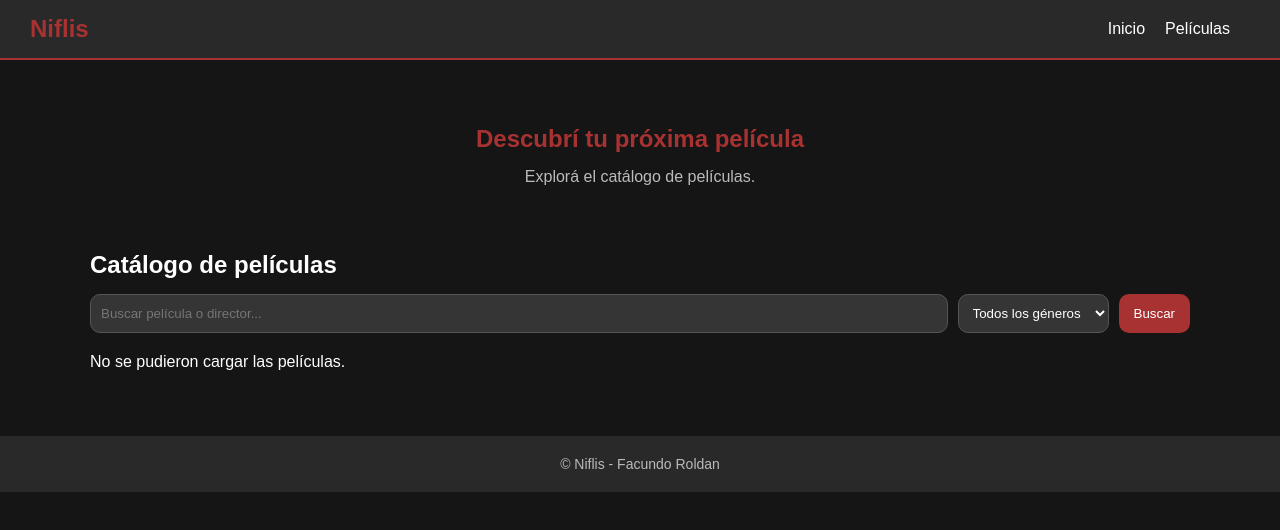
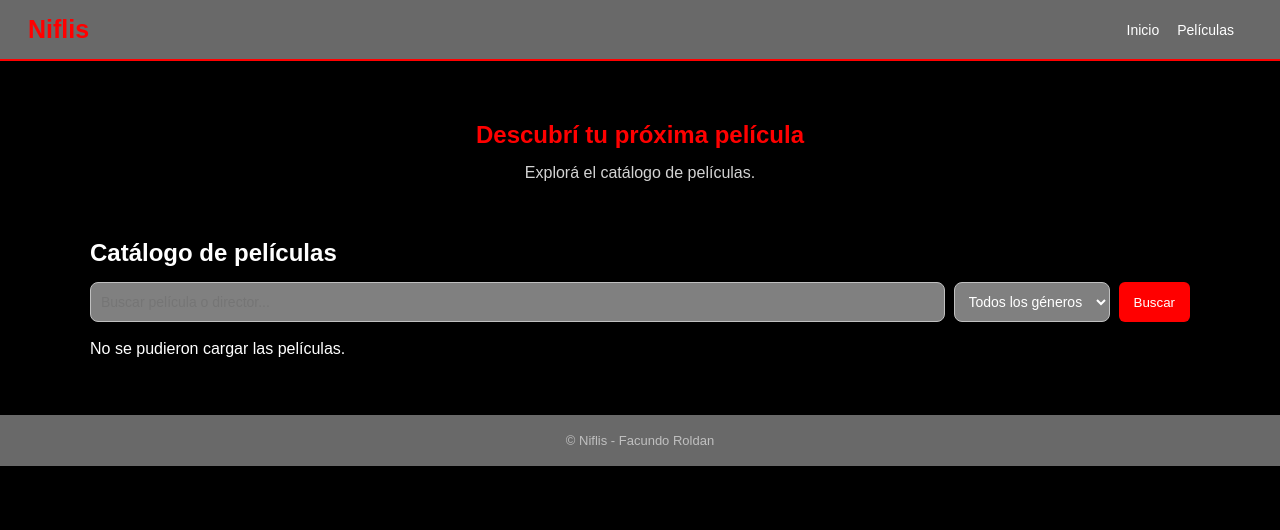
Before and after one commit to Facundoroldan335/Proyectofinal, a plain HTML site: page frontend/Principal/index.html in a window 1280 px wide. Drawn offline with Linux system fonts and the light colour scheme; no server answers.

Commit message:
Arreglos de frontend

```diff
--- a/frontend/Pelicula/style.css
+++ b/frontend/Pelicula/style.css
@@ -1,3 +1,5 @@
+/* estilos de la pelicula */
+
 * {
     margin: 0;
     padding: 0;
@@ -5,32 +7,35 @@
 }
 
 body {
-    background: #151515;
-    color: #FFFFFF;
+    background: black;
+    color: white;
     font-family: Arial, sans-serif;
 }
+
+/* barra de arriba */
 
 header {
     display: flex;
     justify-content: space-between;
     align-items: center;
-    padding: 15px 30px;
-    background: #292929;
-    border-bottom: 2px solid #A83232;
+    padding: 15px 28px;
+    background: dimgray;
+    border-bottom: 2px solid red;
 }
 
 header h1 {
-    color: #A83232;
-    font-size: 24px;
+    color: red;
+    font-size: 25px;
 }
 
 header a {
-    color: #FFFFFF;
+    color: white;
+    font-size: 14px;
     text-decoration: none;
 }
 
 header a:hover {
-    color: #A83232;
+    color: red;
 }
 
 main {
@@ -47,82 +52,87 @@ input,
 select,
 textarea {
     padding: 10px;
-    background: #353535;
-    color: #FFFFFF;
-    border: 1px solid #555555;
-    border-radius: 10px;
+    background: gray;
+    color: white;
+    border: 1px solid silver;
+    border-radius: 8px;
     font-family: Arial, sans-serif;
+    font-size: 14px;
 }
 
 button {
-    padding: 11px;
-    background: #A83232;
-    color: #FFFFFF;
+    padding: 10px 15px;
+    background: red;
+    color: white;
     border: none;
-    border-radius: 10px;
+    border-radius: 6px;
     cursor: pointer;
 }
 
 button:hover {
-    background: #8D2929;
+    background: darkred;
 }
+
+/* datos de la pelicula */
 
 .informacion-pelicula {
     display: flex;
-    gap: 25px;
-    padding: 25px;
-    margin-bottom: 25px;
-    background: #292929;
-    border: 1px solid #444444;
+    gap: 22px;
+    padding: 22px;
+    margin-bottom: 22px;
+    background: dimgray;
+    border: 1px solid darkgray;
     border-radius: 10px;
 }
 
 .informacion-pelicula img {
     width: 250px;
-    height: 350px;
+    height: 340px;
     object-fit: cover;
     border-radius: 10px;
 }
 
 .detalles-pelicula h2 {
-    color: #A83232;
+    color: red;
 }
 
 .detalles-pelicula p {
-    margin-bottom: 10px;
-    color: #BBBBBB;
+    margin-bottom: 9px;
+    color: lightgray;
 }
 
 .detalles-pelicula strong {
-    color: #FFFFFF;
+    color: white;
 }
 
+/* formulario de reseña */
+
 .seccion-resenas {
-    margin-bottom: 25px;
+    margin-bottom: 22px;
 }
 
 .seccion-resenas h2 {
-    color: #A83232;
+    color: red;
 }
 
 #avisoRegistro {
-    padding: 20px;
-    background: #292929;
-    border: 1px solid #444444;
+    padding: 18px;
+    background: dimgray;
+    border: 1px solid darkgray;
     border-radius: 10px;
 }
 
 #avisoRegistro a {
-    color: #A83232;
+    color: red;
 }
 
 #formResena {
     display: flex;
     flex-direction: column;
-    gap: 15px;
-    padding: 25px;
-    background: #292929;
-    border: 1px solid #444444;
+    gap: 13px;
+    padding: 22px;
+    background: dimgray;
+    border: 1px solid darkgray;
     border-radius: 10px;
 }
 
@@ -133,43 +143,48 @@ button:hover {
 }
 
 label {
-    color: #BBBBBB;
+    color: lightgray;
     font-size: 14px;
 }
 
 textarea {
-    height: 90px;
+    height: 85px;
 }
 
+/* las reseñas */
+
 .lista-resenas {
-    padding: 25px;
-    background: #292929;
-    border: 1px solid #444444;
+    padding: 22px;
+    background: dimgray;
+    border: 1px solid darkgray;
     border-radius: 10px;
 }
 
 .resena {
-    margin-bottom: 12px;
-    padding: 15px;
-    background: #353535;
-    border-radius: 10px;
+    margin-bottom: 11px;
+    padding: 13px;
+    background: gray;
+    border-radius: 8px;
 }
 
 .resena h3 {
     margin-bottom: 5px;
-    color: #A83232;
+    color: red;
     font-size: 16px;
 }
 
 .resena p {
-    color: #BBBBBB;
+    color: lightgray;
+    font-size: 14px;
 }
 
+/* pie */
+
 footer {
-    margin-top: 40px;
-    padding: 20px;
-    background: #292929;
+    margin-top: 35px;
+    padding: 18px;
+    background: dimgray;
     text-align: center;
-    color: #BBBBBB;
-    font-size: 14px;
+    color: silver;
+    font-size: 13px;
 }
--- a/frontend/Principal/Editar/script.js
+++ b/frontend/Principal/Editar/script.js
@@ -7,6 +7,9 @@ let generosElegidos = [];
 async function cargarPelicula() {
     try {
         let respuesta = await fetch(API_URL + "/peliculas/");
+        if (!respuesta.ok) {
+            throw new Error("El servidor respondió " + respuesta.status);
+        }
         let peliculas = await respuesta.json();
 
         let pelicula = null;
@@ -40,6 +43,9 @@ async function cargarPelicula() {
 async function cargarGeneros() {
     try {
         let respuesta = await fetch(API_URL + "/genero/");
+        if (!respuesta.ok) {
+            throw new Error("El servidor respondió " + respuesta.status);
+        }
         let generos = await respuesta.json();
         let selector = document.getElementById("genero");
 
--- a/frontend/Principal/Editar/style.css
+++ b/frontend/Principal/Editar/style.css
@@ -1,3 +1,5 @@
+/* estilos de editar */
+
 * {
     margin: 0;
     padding: 0;
@@ -5,100 +7,129 @@
 }
 
 body {
-    background: #151515;
-    color: #FFFFFF;
+    background: black;
+    color: white;
     font-family: Arial, sans-serif;
 }
 
+/* barra de arriba */
+
 header {
-    padding: 25px;
-    background: #292929;
-    text-align: center;
-    border-bottom: 2px solid #A83232;
+    display: flex;
+    justify-content: space-between;
+    align-items: center;
+    padding: 15px 28px;
+    background: dimgray;
+    border-bottom: 2px solid red;
 }
 
 header h1 {
-    margin-bottom: 8px;
-    color: #A83232;
+    color: red;
+    font-size: 25px;
 }
 
-header p {
-    color: #BBBBBB;
+header a {
+    color: silver;
+    font-size: 14px;
+    text-decoration: none;
 }
 
 main {
-    display: flex;
-    justify-content: center;
-    align-items: center;
-    min-height: 70vh;
-    padding: 25px;
+    width: 90%;
+    max-width: 520px;
+    margin: 25px auto;
 }
 
-.registro {
-    width: 100%;
-    max-width: 430px;
-}
-
-.registro h2 {
-    margin-bottom: 10px;
-    color: #A83232;
+main h2 {
+    margin-bottom: 12px;
+    color: red;
     text-align: center;
 }
 
-.registro p {
-    margin-bottom: 15px;
-    color: #BBBBBB;
-    text-align: center;
+/* el formulario */
+
+#formEditar {
+    display: flex;
+    flex-direction: column;
+    gap: 11px;
+    padding: 20px;
+    background: dimgray;
+    border: 1px solid darkgray;
+    border-radius: 10px;
 }
 
-input {
-    padding: 10px;
-    background: #353535;
-    color: #FFFFFF;
-    border: 1px solid #555555;
-    border-radius: 10px;
+#formEditar h3 {
+    margin-top: 4px;
+    font-size: 15px;
+    font-weight: normal;
+    color: silver;
+}
+
+input,
+select,
+textarea {
+    padding: 9px;
+    background: gray;
+    color: white;
+    border: 1px solid silver;
+    border-radius: 8px;
     font-family: Arial, sans-serif;
+    font-size: 14px;
+}
+
+textarea {
+    height: 85px;
 }
 
 button {
-    padding: 11px;
-    background: #A83232;
-    color: #FFFFFF;
+    padding: 10px;
+    background: red;
+    color: white;
     border: none;
-    border-radius: 10px;
+    border-radius: 6px;
     cursor: pointer;
 }
 
 button:hover {
-    background: #8D2929;
+    background: darkred;
 }
 
-#formRegistro {
-    display: flex;
-    flex-direction: column;
-    gap: 15px;
-    padding: 25px;
-    background: #292929;
-    border: 1px solid #444444;
-    border-radius: 10px;
+#btnAgregarGenero {
+    background: gray;
 }
 
-.campo {
+/* los generos */
+
+#listaGeneros div {
     display: flex;
-    flex-direction: column;
-    gap: 6px;
+    justify-content: space-between;
+    align-items: center;
+    margin-top: 6px;
+    padding: 7px 10px;
+    background: gray;
+    border-radius: 8px;
 }
 
-label {
-    color: #BBBBBB;
-    font-size: 14px;
+#listaGeneros button {
+    padding: 3px 9px;
+    background: darkgray;
+    font-size: 12px;
 }
 
+#formEditar a {
+    margin-top: 5px;
+    color: silver;
+    text-align: center;
+    text-decoration: none;
+}
+
+/* pie */
+
 footer {
-    margin-top: 40px;
-    padding: 20px;
-    background: #292929;
+    margin-top: 35px;
+    padding: 18px;
+    background: dimgray;
     text-align: center;
-    color: #BBBBBB;
-    font-size: 14px;
+    color: silver;
+    font-size: 13px;
 }
--- a/frontend/Principal/script.js
+++ b/frontend/Principal/script.js
@@ -9,20 +9,25 @@ function comprobarUsuario() {
     document.getElementById("agregar").style.display = registrado ? "block" : "none";
     document.getElementById("linkRegistro").style.display = registrado ? "inline" : "none";
     estado.textContent = registrado ? "Cerrar sesión" : "";
-    estado.style.cursor = "pointer";
+    estado.style.cursor = registrado ? "pointer" : "default";
+    estado.tabIndex = registrado ? 0 : -1;
 }
 
 function cerrarSesion() {
     if (!localStorage.getItem("idUsuario")) {
         return;
     }
-    localStorage.clear();
+    localStorage.removeItem("idUsuario");
+    localStorage.removeItem("nombreUsuario");
     window.location.reload();
 }
 
 async function cargarGeneros() {
     try {
         let respuesta = await fetch(API_URL + "/genero/");
+        if (!respuesta.ok) {
+            throw new Error("El servidor respondió " + respuesta.status);
+        }
         let generos = await respuesta.json();
         let filtro = document.getElementById("generoFiltro");
         let selector = document.getElementById("generoAgregar");
@@ -173,6 +178,9 @@ function buscarPeliculas() {
 async function cargarPeliculas() {
     try {
         let respuesta = await fetch(API_URL + "/peliculas/");
+        if (!respuesta.ok) {
+            throw new Error("El servidor respondió " + respuesta.status);
+        }
         peliculasCargadas = await respuesta.json();
         buscarPeliculas();
     } catch (error) {
@@ -186,7 +194,11 @@ async function eliminarPelicula(id) {
         return;
     }
     try {
-        await fetch(API_URL + "/peliculas/" + id, { method: "DELETE" });
+        let respuesta = await fetch(API_URL + "/peliculas/" + id, { method: "DELETE" });
+        if (!respuesta.ok) {
+            alert("No se pudo eliminar la película");
+            return;
+        }
         alert("Película eliminada correctamente");
         cargarPeliculas();
     } catch (error) {
@@ -202,6 +214,11 @@ document.addEventListener("DOMContentLoaded", function () {
     document.getElementById("btnBuscar").addEventListener("click", buscarPeliculas);
     document.getElementById("generoFiltro").addEventListener("change", buscarPeliculas);
     document.getElementById("estadoUsuario").addEventListener("click", cerrarSesion);
+    document.getElementById("estadoUsuario").addEventListener("keydown", function (event) {
+        if (event.key === "Enter") {
+            cerrarSesion();
+        }
+    });
     document.getElementById("buscar").addEventListener("input", function () {
         if (document.getElementById("buscar").value === "") {
             buscarPeliculas();
--- a/frontend/Principal/style.css
+++ b/frontend/Principal/style.css
@@ -1,3 +1,5 @@
+/* estilos generales */
+
 * {
     margin: 0;
     padding: 0;
@@ -5,42 +7,46 @@
 }
 
 body {
-    background: #151515;
-    color: #FFFFFF;
+    background: black;
+    color: white;
     font-family: Arial, sans-serif;
 }
+
+/* barra de arriba */
 
 header {
     display: flex;
     justify-content: space-between;
     align-items: center;
-    padding: 15px 30px;
-    background: #292929;
-    border-bottom: 2px solid #A83232;
+    padding: 15px 28px;
+    background: dimgray;
+    border-bottom: 2px solid red;
 }
 
 header h1 {
-    color: #A83232;
-    font-size: 24px;
+    color: red;
+    font-size: 25px;
 }
 
 nav {
     display: flex;
     align-items: center;
-    gap: 20px;
+    gap: 18px;
 }
 
 nav a {
-    color: #FFFFFF;
+    color: white;
+    font-size: 14px;
     text-decoration: none;
 }
 
 nav a:hover {
-    color: #A83232;
+    color: red;
 }
 
 #estadoUsuario {
-    color: #BBBBBB;
+    color: lightgray;
+    font-size: 14px;
 }
 
 main {
@@ -57,53 +63,58 @@ input,
 select,
 textarea {
     padding: 10px;
-    background: #353535;
-    color: #FFFFFF;
-    border: 1px solid #555555;
-    border-radius: 10px;
+    background: gray;
+    color: white;
+    border: 1px solid silver;
+    border-radius: 8px;
     font-family: Arial, sans-serif;
+    font-size: 14px;
 }
 
 button {
     padding: 10px 15px;
-    background: #A83232;
-    color: #FFFFFF;
+    background: red;
+    color: white;
     border: none;
-    border-radius: 10px;
+    border-radius: 6px;
     cursor: pointer;
 }
 
 button:hover {
-    background: #8D2929;
+    background: darkred;
 }
 
+/* texto de arriba */
+
 .presentacion {
-    padding: 40px 0;
+    padding: 35px 0;
     text-align: center;
 }
 
 .presentacion h2 {
-    color: #A83232;
+    color: red;
 }
 
 .presentacion p {
-    color: #BBBBBB;
+    color: lightgray;
 }
+
+/* catalogo */
 
 #catalogo,
 #agregar {
-    padding: 25px 0;
+    padding: 22px 0;
 }
 
 #agregar h2 {
-    color: #A83232;
+    color: red;
     text-align: center;
 }
 
 .filtros {
     display: flex;
-    gap: 10px;
-    margin-bottom: 20px;
+    gap: 9px;
+    margin-bottom: 18px;
 }
 
 .filtros input {
@@ -113,65 +124,69 @@ button:hover {
 .peliculas {
     display: grid;
     grid-template-columns: repeat(auto-fill, minmax(220px, 1fr));
-    gap: 20px;
+    gap: 18px;
 }
+
+/* las tarjetas */
 
 .tarjeta {
     padding: 12px;
-    background: #292929;
-    border: 1px solid #444444;
+    background: dimgray;
+    border: 1px solid darkgray;
     border-radius: 10px;
 }
 
 .tarjeta img {
     width: 100%;
-    height: 300px;
+    height: 290px;
     object-fit: cover;
     border-radius: 10px;
 }
 
 .tarjeta h3 {
-    margin: 12px 0 6px;
-    color: #A83232;
+    margin: 10px 0 6px;
+    color: red;
     font-size: 18px;
 }
 
 .tarjeta p {
-    margin: 4px 0;
-    color: #BBBBBB;
+    margin-bottom: 4px;
+    color: lightgray;
     font-size: 14px;
 }
 
 .tarjeta a {
     display: block;
-    margin-top: 12px;
+    margin-top: 10px;
     padding: 9px;
-    background: #A83232;
-    color: #FFFFFF;
+    background: red;
+    color: white;
     text-align: center;
     text-decoration: none;
-    border-radius: 10px;
+    border-radius: 8px;
 }
 
 .tarjeta a:hover {
-    background: #8D2929;
+    background: darkred;
 }
 
 .tarjeta button {
     margin-top: 8px;
-    padding: 8px 12px;
-    font-size: 14px;
+    padding: 8px 11px;
+    font-size: 13px;
 }
+
+/* formulario de pelicula */
 
 #formPelicula {
     display: grid;
     grid-template-columns: 1fr 1fr;
     gap: 12px;
-    max-width: 700px;
+    max-width: 680px;
     margin: auto;
-    padding: 25px;
-    background: #292929;
-    border: 1px solid #444444;
+    padding: 22px;
+    background: dimgray;
+    border: 1px solid darkgray;
     border-radius: 10px;
 }
 
@@ -183,15 +198,15 @@ button:hover {
 }
 
 #formPelicula textarea {
-    height: 90px;
+    height: 85px;
 }
 
 #formPelicula h3 {
-    font-size: 16px;
+    font-size: 15px;
 }
 
-#formPelicula #btnAgregarGenero {
-    background: #555555;
+#btnAgregarGenero {
+    background: gray;
 }
 
 #listaGeneros div {
@@ -199,22 +214,24 @@ button:hover {
     justify-content: space-between;
     align-items: center;
     margin-bottom: 6px;
-    padding: 8px 12px;
-    background: #353535;
-    border-radius: 10px;
+    padding: 8px 11px;
+    background: gray;
+    border-radius: 8px;
 }
 
 #listaGeneros button {
-    padding: 4px 10px;
-    background: #555555;
+    padding: 4px 9px;
+    background: darkgray;
+    font-size: 12px;
+}
+
+/* pie */
+
+footer {
+    margin-top: 35px;
+    padding: 18px;
+    background: dimgray;
+    text-align: center;
+    color: silver;
     font-size: 13px;
 }
-
-footer {
-    margin-top: 40px;
-    padding: 20px;
-    background: #292929;
-    text-align: center;
-    color: #BBBBBB;
-    font-size: 14px;
-}
--- a/frontend/Registro/script.js
+++ b/frontend/Registro/script.js
@@ -1,4 +1,5 @@
 const API_URL = "http://127.0.0.1:8000";
+
 async function registrarUsuario(event) {
     event.preventDefault();
     let usuario = {
@@ -12,6 +13,7 @@ async function registrarUsuario(event) {
             body: JSON.stringify(usuario)
         });
         if (!respuesta.ok) {
+            console.log("El servidor respondió " + respuesta.status);
             alert("No se pudo registrar el usuario");
             return;
         }
@@ -25,6 +27,7 @@ async function registrarUsuario(event) {
         alert("No se pudo conectar con el servidor");
     }
 }
+
 document.addEventListener("DOMContentLoaded", function () {
     document.getElementById("formRegistro").addEventListener("submit", registrarUsuario);
 });
--- a/frontend/Registro/style.css
+++ b/frontend/Registro/style.css
@@ -1,3 +1,5 @@
+/* estilos del registro */
+
 * {
     margin: 0;
     padding: 0;
@@ -5,82 +7,84 @@
 }
 
 body {
-    background: #151515;
-    color: #FFFFFF;
+    background: black;
+    color: white;
     font-family: Arial, sans-serif;
 }
 
+/* barra de arriba */
+
 header {
-    padding: 25px;
-    background: #292929;
-    text-align: center;
-    border-bottom: 2px solid #A83232;
+    display: flex;
+    justify-content: space-between;
+    align-items: center;
+    padding: 15px 28px;
+    background: dimgray;
+    border-bottom: 2px solid red;
 }
 
 header h1 {
-    margin-bottom: 8px;
-    color: #A83232;
+    color: red;
+    font-size: 25px;
 }
 
 header p {
-    color: #BBBBBB;
+    color: lightgray;
+    font-size: 14px;
 }
 
 main {
-    display: flex;
-    justify-content: center;
-    align-items: center;
-    min-height: 70vh;
-    padding: 25px;
-}
-
-.registro {
-    width: 100%;
-    max-width: 430px;
+    width: 90%;
+    max-width: 440px;
+    margin: 30px auto;
 }
 
 .registro h2 {
     margin-bottom: 10px;
-    color: #A83232;
+    color: red;
     text-align: center;
 }
 
 .registro p {
-    margin-bottom: 15px;
-    color: #BBBBBB;
+    margin-bottom: 16px;
+    color: lightgray;
+    font-size: 14px;
     text-align: center;
+}
+
+/* el formulario */
+
+#formRegistro {
+    display: flex;
+    flex-direction: column;
+    gap: 12px;
+    padding: 22px;
+    background: dimgray;
+    border: 1px solid darkgray;
+    border-radius: 10px;
 }
 
 input {
     padding: 10px;
-    background: #353535;
-    color: #FFFFFF;
-    border: 1px solid #555555;
-    border-radius: 10px;
+    background: gray;
+    color: white;
+    border: 1px solid silver;
+    border-radius: 8px;
     font-family: Arial, sans-serif;
+    font-size: 14px;
 }
 
 button {
-    padding: 11px;
-    background: #A83232;
-    color: #FFFFFF;
+    padding: 10px;
+    background: red;
+    color: white;
     border: none;
-    border-radius: 10px;
+    border-radius: 6px;
     cursor: pointer;
 }
 
 button:hover {
-    background: #8D2929;
-}
-
-#formRegistro {
-    display: flex;
-    flex-direction: column;
-    gap: 15px;
-    padding: 25px;
-    background: #292929;
-    border: 1px solid #444444;
-    border-radius: 10px;
+    background: darkred;
 }
 
 .campo {
@@ -90,15 +94,17 @@ button:hover {
 }
 
 label {
-    color: #BBBBBB;
+    color: lightgray;
     font-size: 14px;
 }
 
+/* pie */
+
 footer {
-    margin-top: 40px;
-    padding: 20px;
-    background: #292929;
+    margin-top: 35px;
+    padding: 18px;
+    background: dimgray;
     text-align: center;
-    color: #BBBBBB;
-    font-size: 14px;
+    color: silver;
+    font-size: 13px;
 }
```
Also changed, not shown: frontend/Pelicula/script.js (+8 -3 lines).
